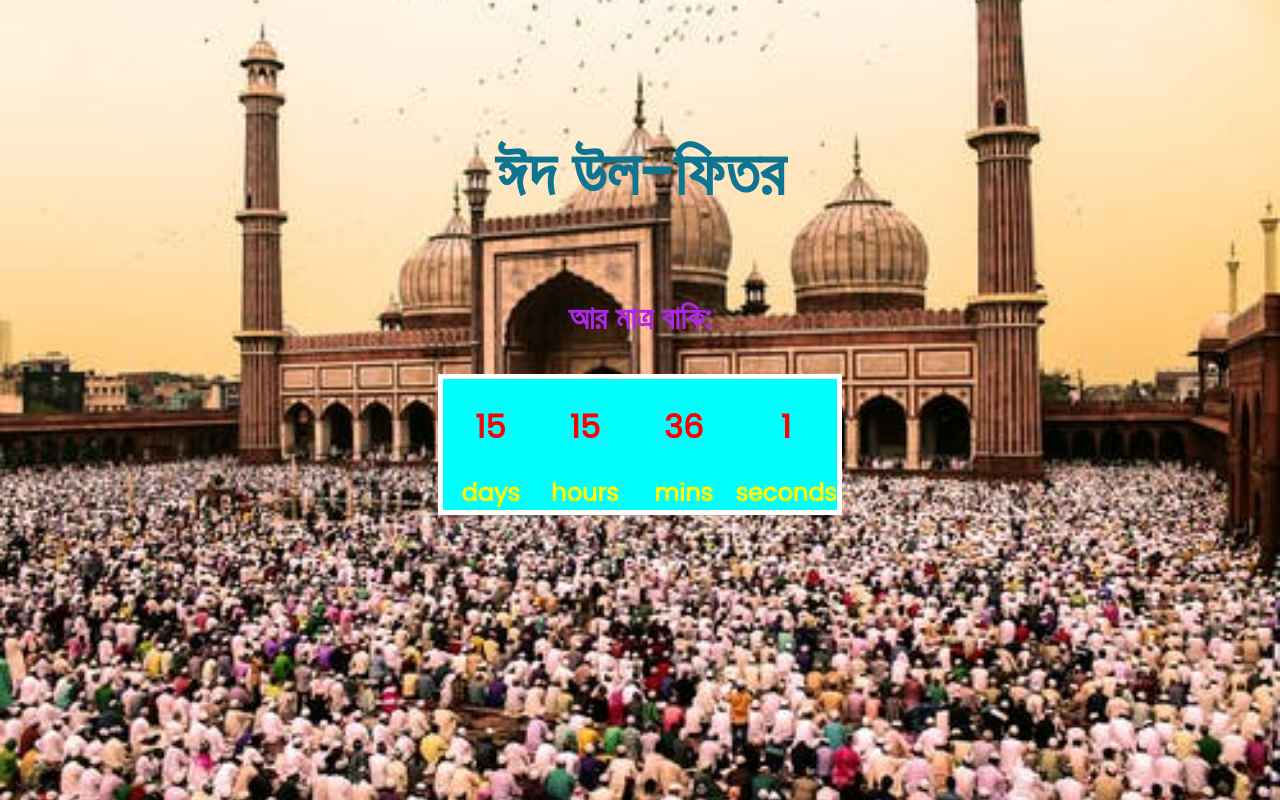
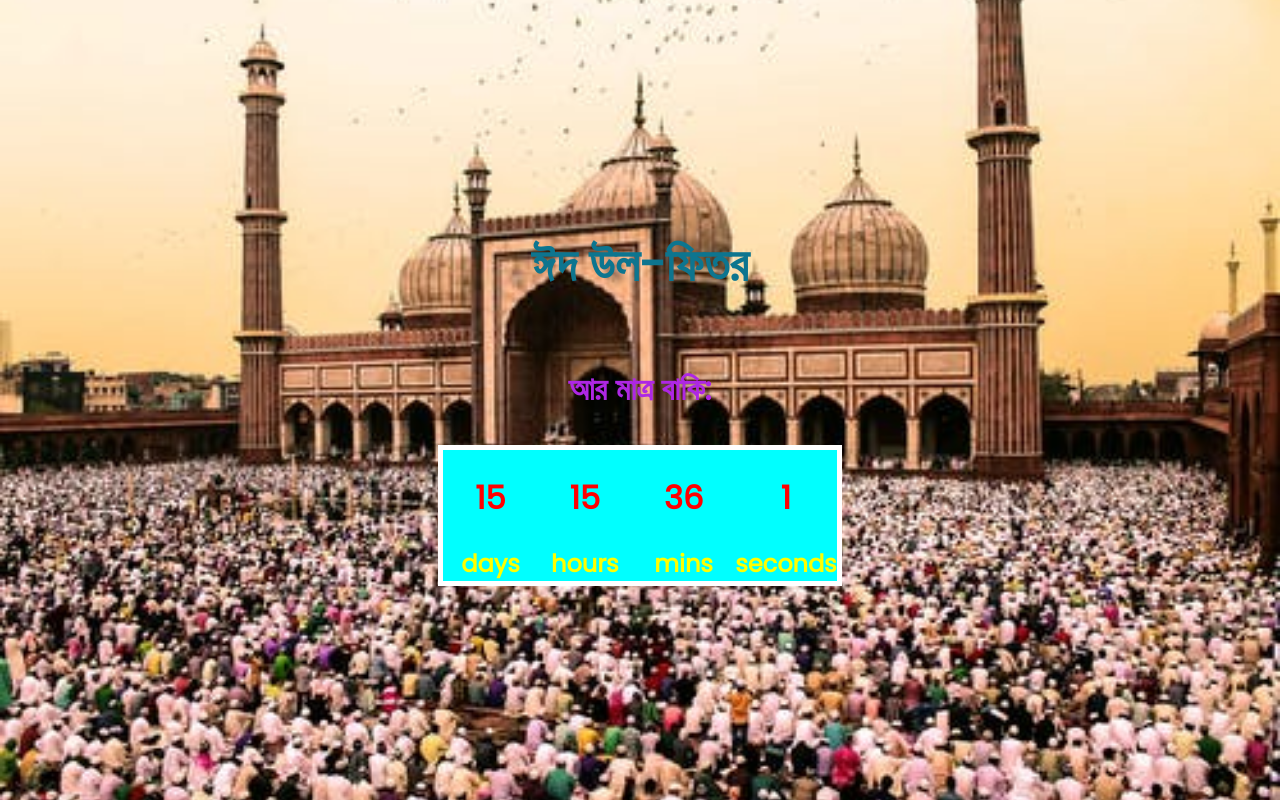
Before and after one commit to mamun6/eid, a plain HTML site: page index.html in a window 1280 px wide. Drawn offline with Linux system fonts and the light colour scheme.

Commit message:
Update style.css
add

```diff
--- a/style.css
+++ b/style.css
@@ -17,8 +17,8 @@ body {
 }
 
 h1 {
-    font-size: 4rem;
-    margin-top: -10rem;
+    font-size: 3rem;
+    margin-top: 15px;
     color: rgb(13, 117, 143);
 }
 
```
